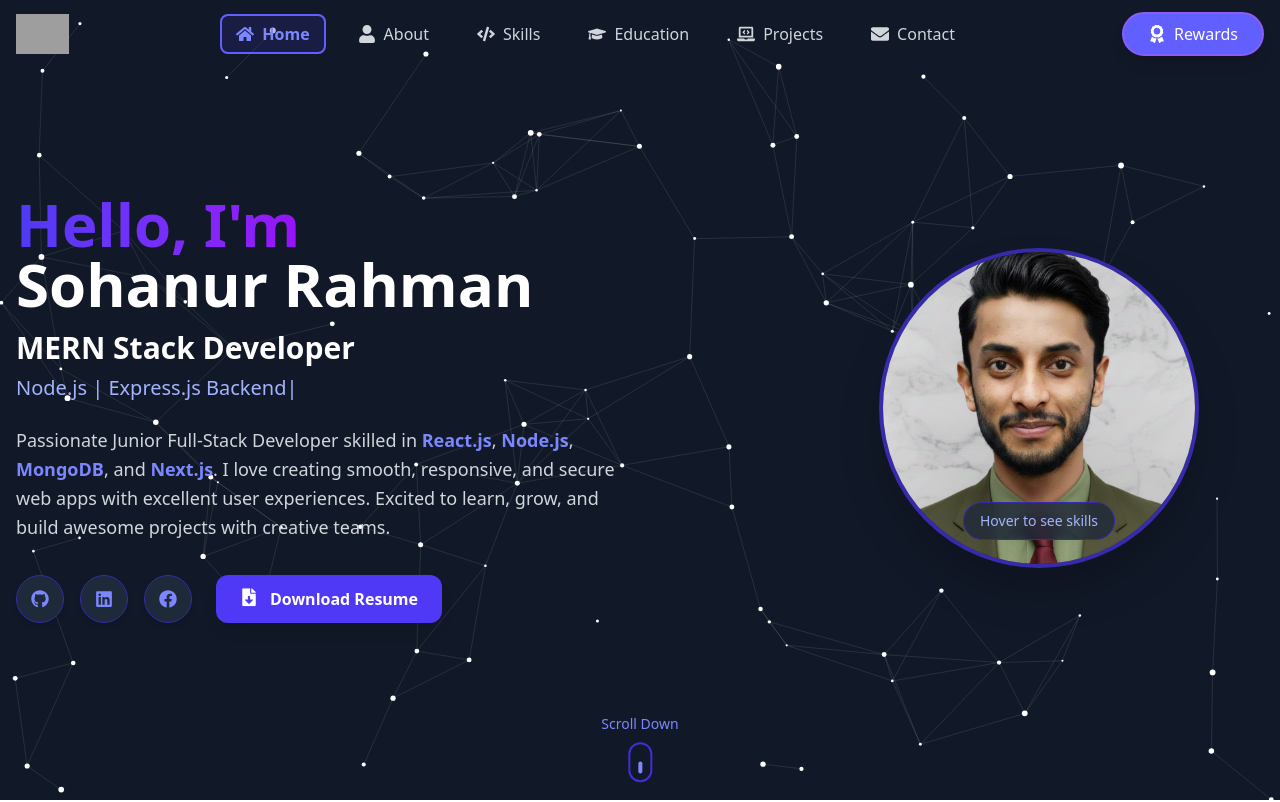
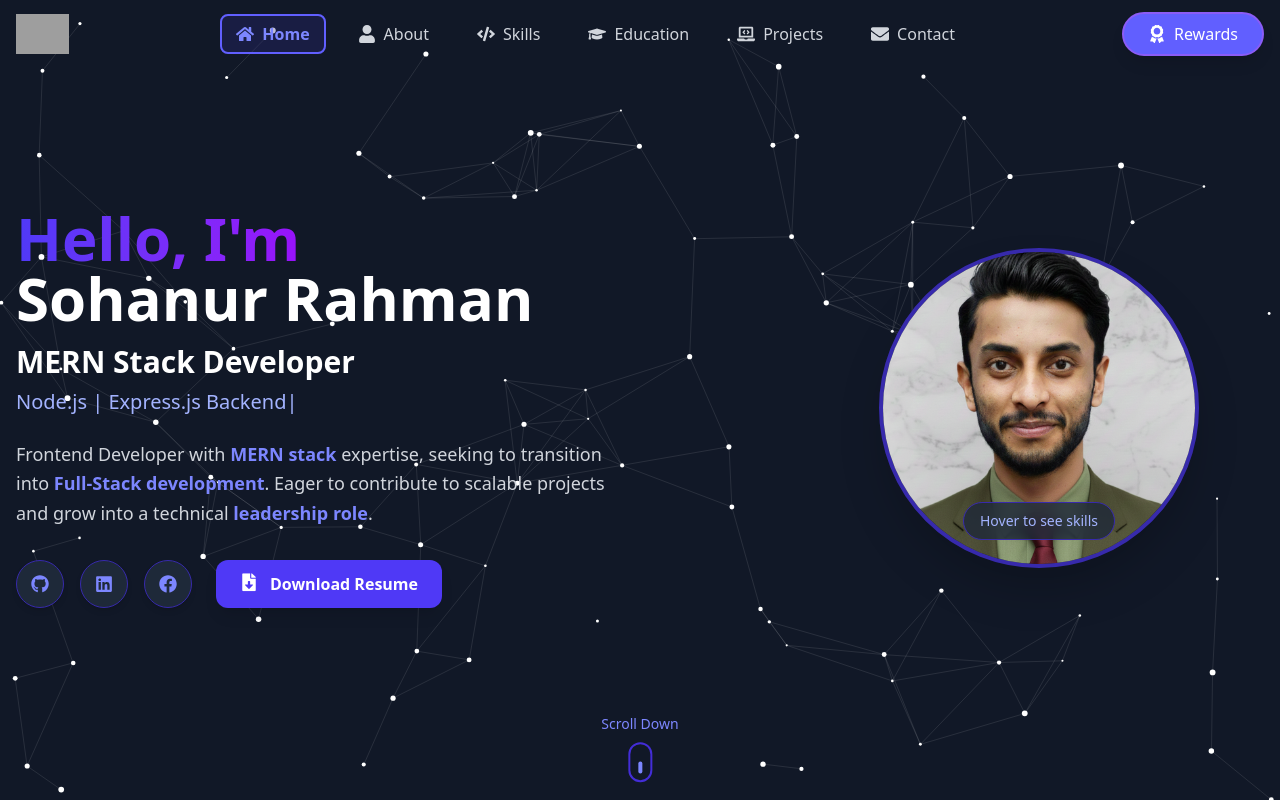
Before and after one commit to SohanurRahman007/my-portfolio-website, a React (Vite) app: page / in a window 1280 px wide. Shown: the top 802 px of the page. Built offline with nearby package versions, Linux system fonts and the light colour scheme; grey boxes are pictures that could not be loaded.

Commit message:
description change

```diff
--- a/src/components/Banner.jsx
+++ b/src/components/Banner.jsx
@@ -151,14 +151,12 @@ const Banner = () => {
           </div>
 
           <p className="text-gray-300 max-w-2xl mx-auto lg:mx-0 mb-8 leading-relaxed text-lg">
-            Passionate Junior Full-Stack Developer skilled in{" "}
-            <strong className="text-indigo-400">React.js</strong>,{" "}
-            <strong className="text-indigo-400">Node.js</strong>,
-            <strong className="text-indigo-400"> MongoDB</strong>, and{" "}
-            <strong className="text-indigo-400">Next.js</strong>. I love
-            creating smooth, responsive, and secure web apps with excellent user
-            experiences. Excited to learn, grow, and build awesome projects with
-            creative teams.
+            Frontend Developer with{" "}
+            <strong className="text-indigo-400">MERN stack</strong> expertise,
+            seeking to transition into
+            <strong className="text-indigo-400"> Full-Stack development</strong>
+            . Eager to contribute to scalable projects and grow into a technical{" "}
+            <strong className="text-indigo-400">leadership role</strong>.
           </p>
 
           {/* CTA Buttons */}
```
